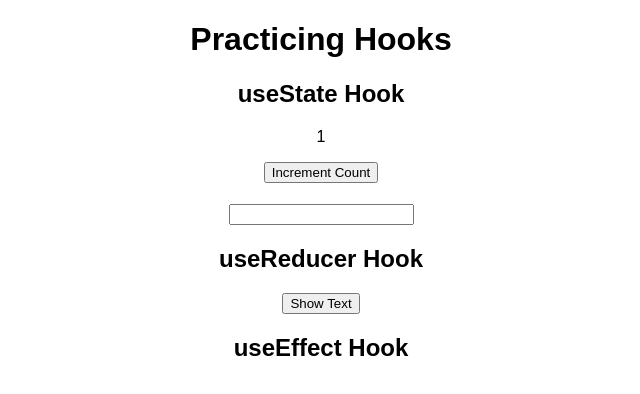
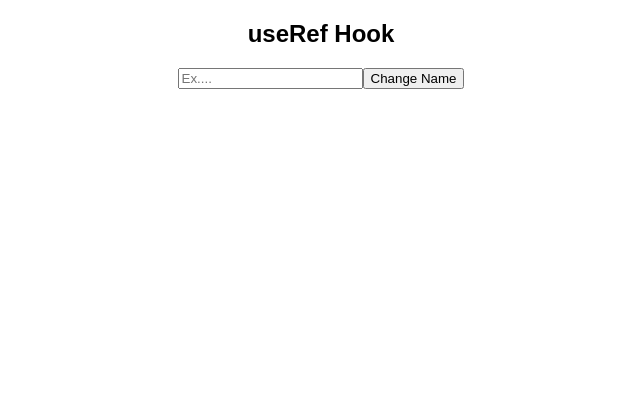
Before and after one commit to Ronak-Mutha/Practicing-React-Hooks, a React (Create React App) app: page / in a window 1280 px wide. Shown: the top 394 px of the page, without its empty margins (319-959 px from the left). Built offline with nearby package versions, Linux system fonts and the light colour scheme; no server answers.

Commit message:
pracitced useRef hook

```diff
--- a/src/App.js
+++ b/src/App.js
@@ -2,17 +2,20 @@
 import PracticeUseState from "./PracticeUseState";
 import PracticeUseReducer from "./PracticeUseReducer";
 import PracticeUseEffect from "./PracticeUseEffect";
+import PracticeUseRef from "./PracticeUseRef";
 
 export default function App() {
   return (
     <div className="App">
-      <h1> Practicing Hooks </h1>
+      {/* <h1> Practicing Hooks </h1>
       <h2> useState Hook </h2>
       <PracticeUseState />
       <h2> useReducer Hook </h2>
       <PracticeUseReducer />
       <h2> useEffect Hook </h2>
-      <PracticeUseEffect />
+      <PracticeUseEffect /> */}
+      <h2> useRef Hook </h2>
+      <PracticeUseRef />
     </div>
   );
 }
--- /dev/null
+++ b/src/PracticeUseRef.js
@@ -0,0 +1,16 @@
+import React, { useRef } from "react";
+
+export default function PracticeUseRef() {
+  const inputRef = useRef(null);
+
+  const clickHandler = () => {
+    inputRef.current.focus();
+  };
+
+  return (
+    <div>
+      <input type="text" placeholder="Ex...." ref={inputRef} />
+      <button onClick={clickHandler}>Change Name</button>
+    </div>
+  );
+}
```
